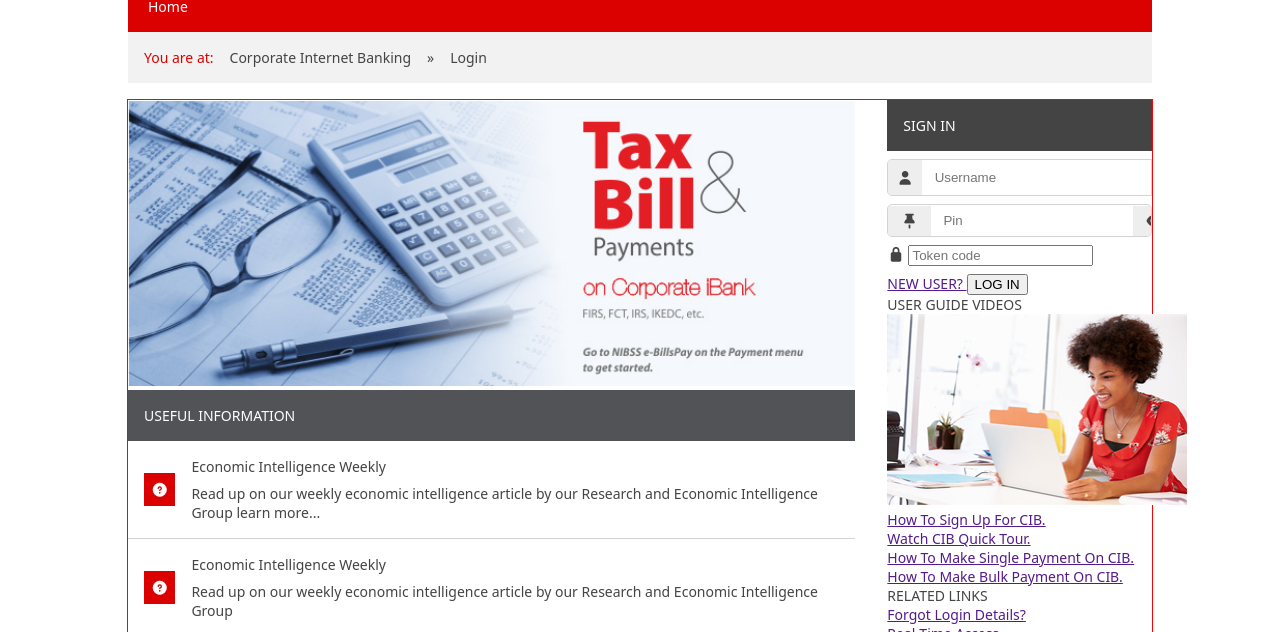
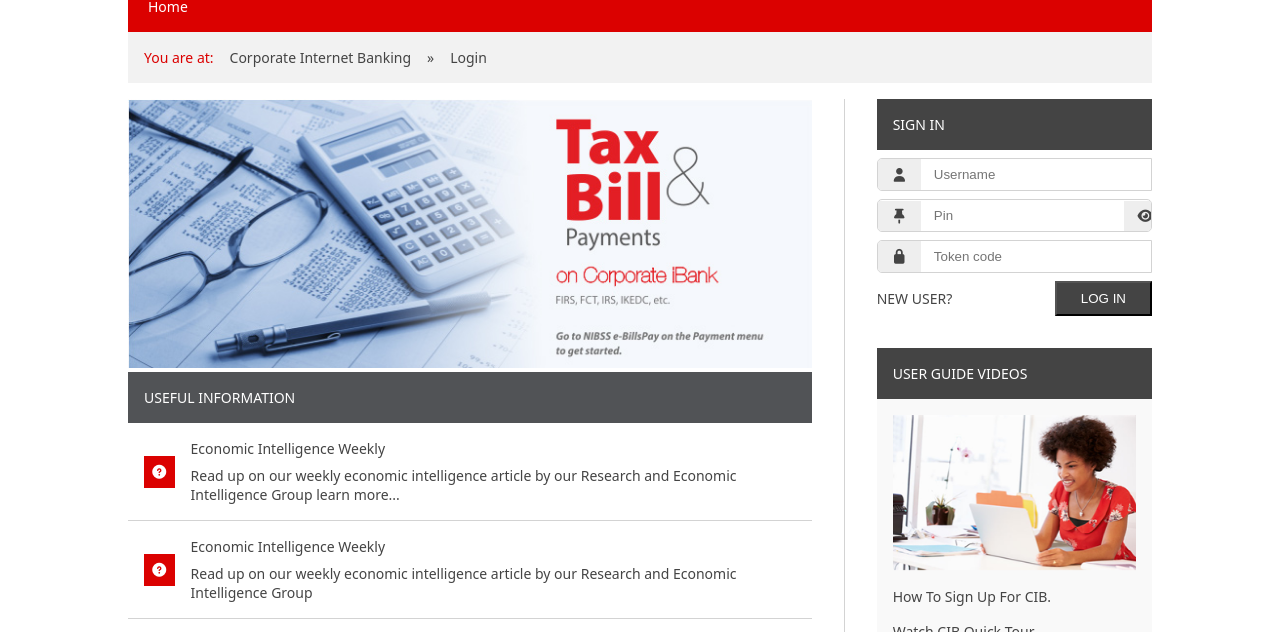
Before and after one commit to Targemac/zenith-corporate-internet-banking, a plain HTML site: page index.html in a window 1280 px wide. Shown: the part 119-751 px from the top of the page. Drawn offline with Linux system fonts and the light colour scheme.

Commit message:
completed laptop view

```diff
--- a/css/stlyle.css
+++ b/css/stlyle.css
@@ -67,13 +67,14 @@
     display: flex;
     width: 80%;
     margin: 1rem auto;
-    border: 1px solid red;
+    /* border: 1px solid red; */
     gap: 2rem;
   }
   /*------ start of wide */
   .wide_wrapper {
     min-width: 400px;
-    /* border: 1px solid green; */
+    border-right: 1px solid lightgrey;
+    padding-right: 2rem;
     flex-grow: 1;
 
     .photo {
@@ -123,6 +124,9 @@
   /*------ start of narrow */
   .narrow_wrapper {
     min-width: 200px;
+    display: flex;
+    flex-direction: column;
+    row-gap: 2rem;
     /* border: 1px solid blue; */
 
     .sign_in_wrapper {
@@ -135,18 +139,25 @@
         padding: 1rem;
       }
 
-      .username_box {
+      .username_box,
+      .token_box {
         display: flex;
         border: 0.5px solid lightgrey;
         border-top-left-radius: 5px;
         border-bottom-left-radius: 5px;
         overflow: hidden;
       }
-      .username_box span {
+      .username_box span,
+      .token_box span {
         background: #eeeeee;
         padding: 0.5rem;
+        min-width: 10%;
+        display: flex;
+        align-items: center;
+        justify-content: center;
       }
-      .username_box input {
+      .username_box input,
+      .token_box input {
         border: none;
         outline: none;
         padding: 0.5rem 0.8rem;
@@ -173,6 +184,73 @@
         padding: 0.5rem 0.8rem;
         flex-grow: 1;
       }
+
+      .action_row {
+        display: flex;
+        justify-content: space-between;
+        align-items: center;
+      }
+
+      .action_row a {
+        text-decoration: none;
+        color: #444;
+      }
+      .action_row a:hover {
+        text-decoration: underline;
+      }
+      .action_row button {
+        cursor: pointer;
+        padding: 8px 24px;
+        color: white;
+        background: #444;
+      }
+    }
+
+    .user_guide_videos_wrapper {
+      .wrapper_title {
+        color: white;
+        background: #444;
+        padding: 1rem;
+      }
+      .wrapper_body {
+        display: grid;
+        row-gap: 1rem;
+        background: #f9f9f9;
+        padding: 1rem;
+        border-bottom: 1px ridge lightgrey;
+      }
+      .wrapper_body img {
+        width: 100%;
+      }
+      .wrapper_body a {
+        text-decoration: none;
+        color: #444;
+      }
+      .wrapper_body a:hover {
+        text-decoration: underline;
+      }
+    }
+
+    .related_links_wrapper {
+      .wrapper_title {
+        color: white;
+        background: #444;
+        padding: 1rem;
+      }
+      .wrapper_body {
+        display: grid;
+        row-gap: 1rem;
+        background: #f9f9f9;
+        padding: 1rem;
+        border-bottom: 1px ridge lightgrey;
+      }
+      .wrapper_body a {
+        text-decoration: none;
+        color: #444;
+      }
+      .wrapper_body a:hover {
+        text-decoration: underline;
+      }
     }
   }
   /*------ end of narrow */
--- a/index.html
+++ b/index.html
@@ -123,7 +123,7 @@
                             </span>
                         </div>
 
-                        <div class="form_row">
+                        <div class="form_row token_box">
                             <span>
                                 <i class="fa fa-lock"></i>
                             </span>
```
